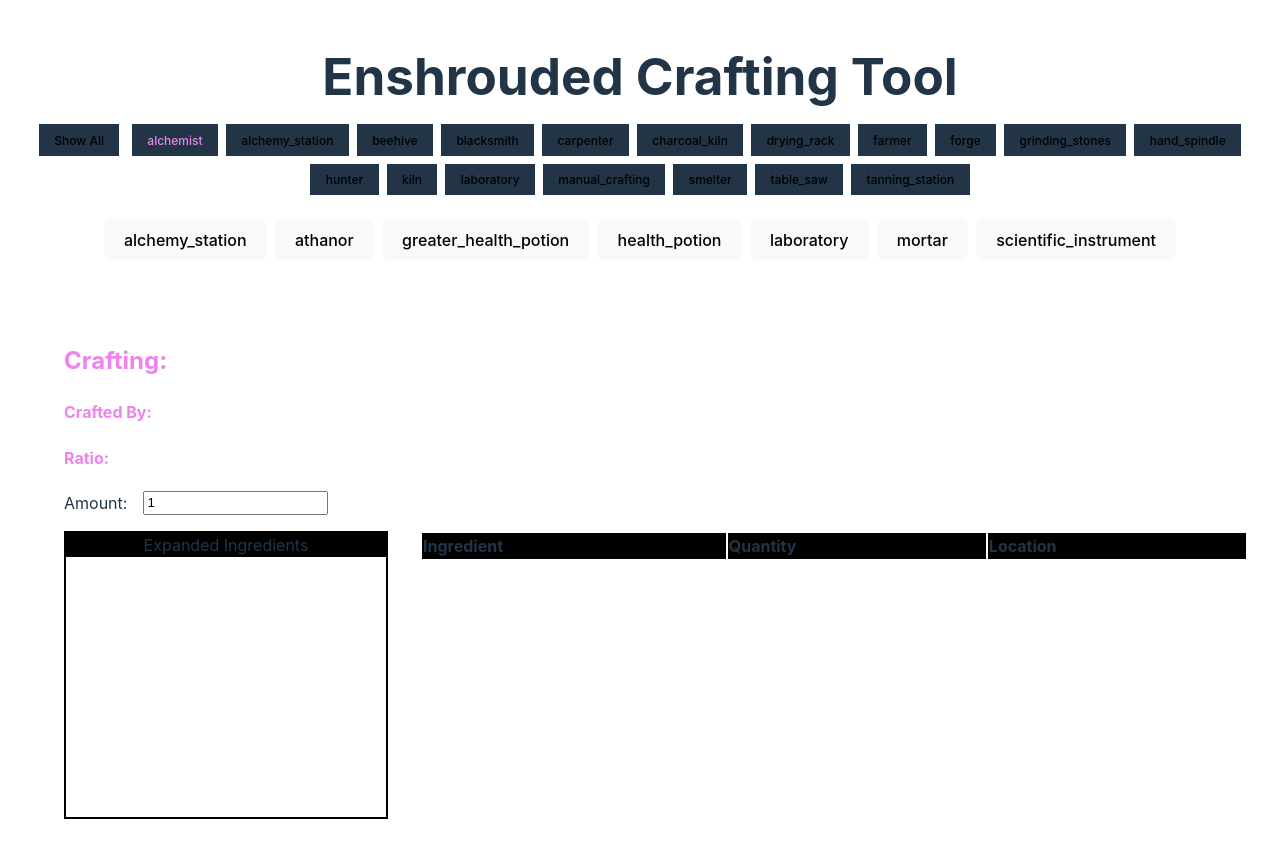
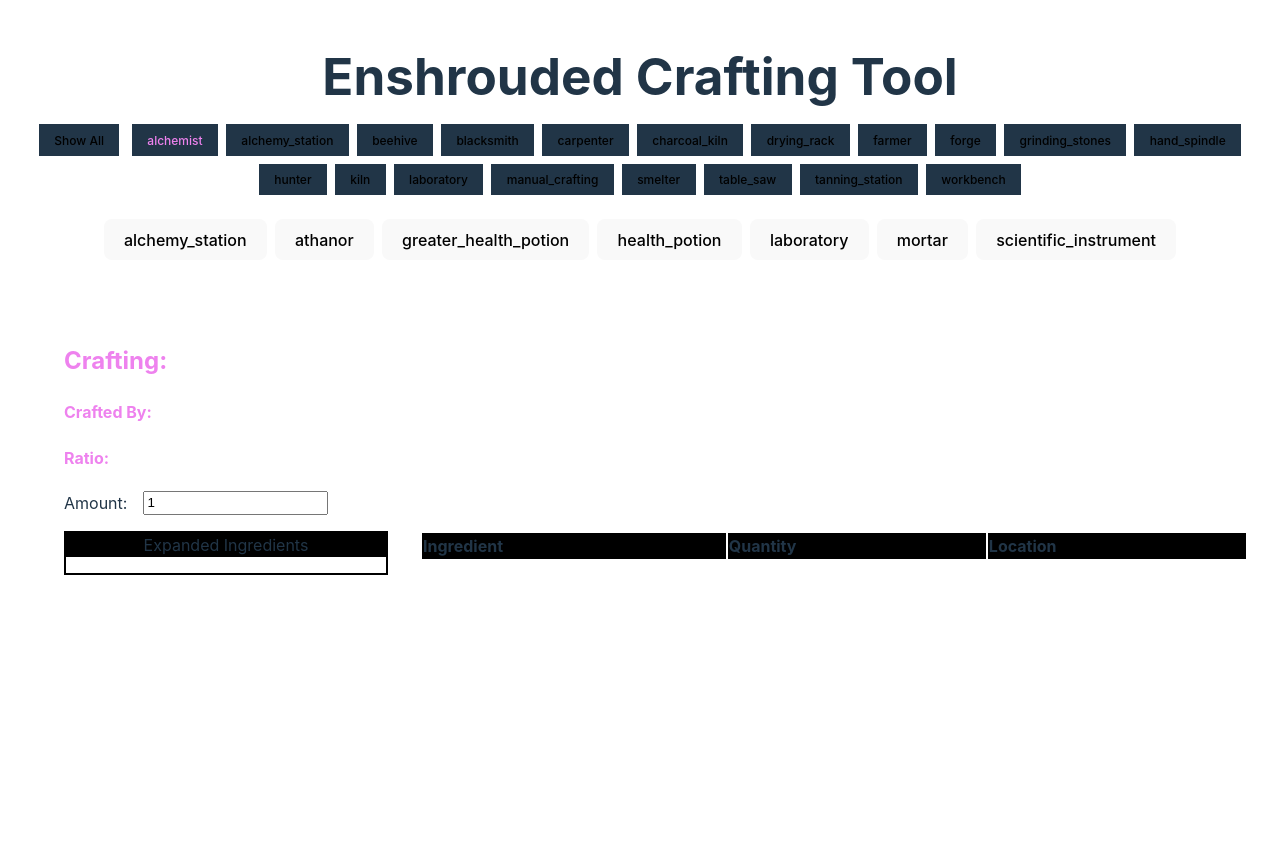
Before and after one commit to jschppll/enshrouded-crafting-tool, a Svelte app: page / in a window 1280 px wide. Shown: the top 858 px of the page. After the commit the page ends 800 px from the top, so only its background shows below. Built offline with nearby package versions, Linux system fonts and the light colour scheme.

Commit message:
add some resource blocks and fix a styling issue

```diff
--- a/src/app.css
+++ b/src/app.css
@@ -40,7 +40,7 @@ h1 {
 
 #app {
   max-width: 1280px;
-  margin: 0 auto;
+  margin: 0 auto 4rem;
   padding: 2rem;
   text-align: center;
 }
--- a/src/lib/ResourceTable.svelte
+++ b/src/lib/ResourceTable.svelte
@@ -166,7 +166,6 @@
     .content {
         display: inline-flex;
         width: 100%;
-        min-height: 20rem;
         flex-wrap: wrap;
     }
 
--- a/src/resources/resource_data.ts
+++ b/src/resources/resource_data.ts
@@ -10,6 +10,7 @@ const data : Data = {
         { id : "copper_ore" },
         { id : "dirt" },
         { id : "flax" },
+        { id : "flintstone" },
         { id : "fossilized_bone" },
         { id : "kindlewaste_flower" },
         { id : "lump_of_clay" },
@@ -112,6 +113,15 @@ const data : Data = {
             ],
             workshop: "grinding_stones",
             outputQuantity : 2,
+        },
+        {
+            id : "brick_timbered_block",
+            inputs : [
+                { id : "fired_bricks_block", quantity : 5 },
+                { id : "wood_logs", quantity : 5 },
+            ],
+            workshop: "workbench",
+            outputQuantity : 100,
         },
         {
             id : "bronze_bars",
@@ -218,6 +228,14 @@ const data : Data = {
             outputQuantity : 2,
         },
         {
+            id : "fired_bricks_block",
+            inputs : [
+                { id : "fired_brick", quantity : 10 },
+            ],
+            workshop: "workbench",
+            outputQuantity : 100,
+        },
+        {
             id : "flour",
             inputs : [
                 { id : "wheat_grain", quantity : 2 },
@@ -264,6 +282,15 @@ const data : Data = {
             ],
             workshop: "alchemist",
             outputQuantity : 1,
+        },
+        {
+            id : "half_timbered_block",
+            inputs : [
+                { id : "lump_of_clay", quantity : 10 },
+                { id : "wood_logs", quantity : 5 },
+            ],
+            workshop: "workbench",
+            outputQuantity : 100,
         },
         {
             id : "hand_spindle",
@@ -364,6 +391,15 @@ const data : Data = {
             outputQuantity : 5,
         },
         {
+            id : "palm_wood_block",
+            inputs : [
+                { id : "palm_wood_logs", quantity : 7 },
+                { id : "wood_logs", quantity : 3 },
+            ],
+            workshop: "workbench",
+            outputQuantity : 100,
+        },
+        {
             id : "paper",
             inputs : [
                 { id : "wood_logs", quantity : 1 },
@@ -371,6 +407,24 @@ const data : Data = {
             ],
             workshop: "laboratory",
             outputQuantity : 5,
+        },
+        {
+            id : "refined_wood_block",
+            inputs : [
+                { id : "wood_planks", quantity : 15 },
+                { id : "wood_logs", quantity : 5 },
+            ],
+            workshop: "workbench",
+            outputQuantity : 100,
+        },
+        {
+            id : "roughly_cut_stone_block",
+            inputs : [
+                { id : "stone", quantity : 10 },
+                { id : "rubble", quantity : 1 },
+            ],
+            workshop: "workbench",
+            outputQuantity : 100,
         },
         {
             id : "scientific_instrument",
@@ -479,6 +533,16 @@ const data : Data = {
             workshop: "table_saw",
             outputQuantity : 2,
         },
+        {
+            id : "yellow_luminescent_block",
+            inputs : [
+                { id : "glass", quantity : 3 },
+                { id : "saffron", quantity : 3 },
+                { id : "flintstone", quantity : 4 },
+            ],
+            workshop: "workbench",
+            outputQuantity : 100,
+        },
     ],
 };
 
```
